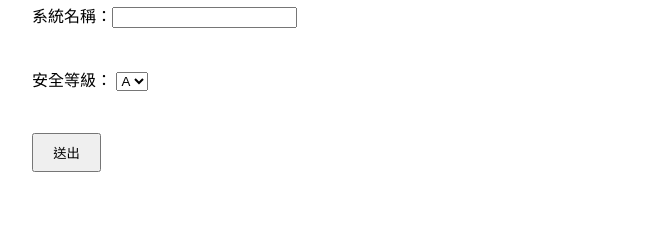
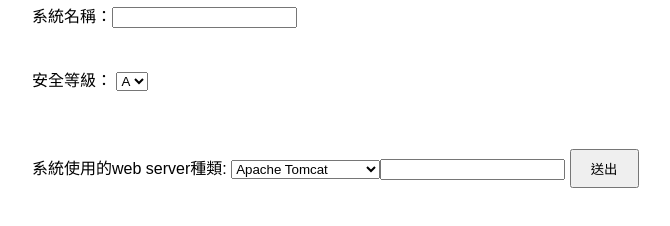
Before and after one commit to WEI-CHING-WANG/system-form-site, a plain HTML site: page index.html in a window 1280 px wide. Shown: the part 96-322 px from the top of the page, without its empty margins (208-878 px from the left). Drawn offline with Linux system fonts and the light colour scheme.

Commit message:
Update index.html

```diff
--- a/index.html
+++ b/index.html
@@ -15,6 +15,10 @@
         <option>A</option><option>B</option><option>C</option><option>D</option><option>E</option>
       </select>
     </label><br>
+	<label>系統使用的web server種類:
+	  <select name="web_type">
+	    <option>Apache Tomcat</option><option>Apache HTTP Server</option><option>Nginx</option><option>Microsoft</option><option>Jetty</option><option>WildFly/JBoss</option><option>GlassFish</option>
+		<option>其他(請註明):<input name="web_othertype" required></option>
     <!-- TODO：其餘欄位自行補齊 -->
     <button type="submit">送出</button>
   </form>
```
